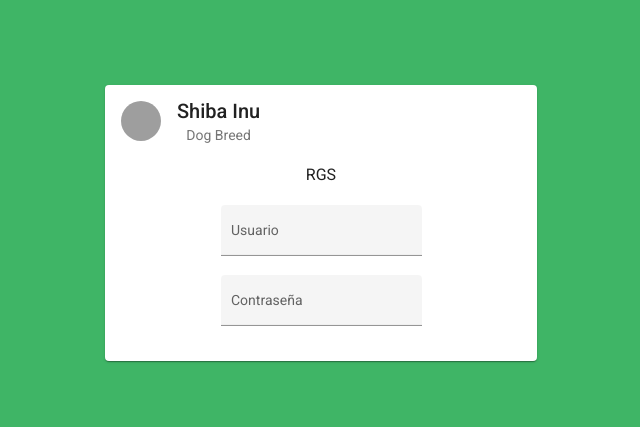
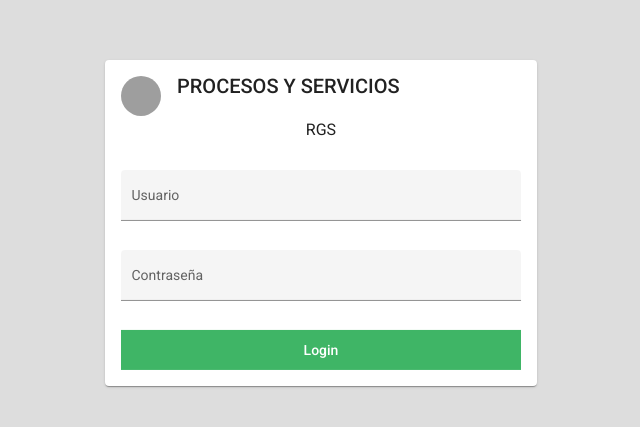
Before and after one commit to Jeimmy09/Glosas-Sanitas, an Angular app: page / in a window 1280 px wide. Shown: the part 177-604 px from the top of the page, without its empty margins (319-959 px from the left). Built offline with nearby package versions, Linux system fonts and the light colour scheme; grey boxes are pictures that could not be loaded.

Commit message:
Se inserto boton Login, y se le dio estilo.

```diff
--- a/src/app/login/login.component.html
+++ b/src/app/login/login.component.html
@@ -1,22 +1,22 @@
 <div class="center-content">
     <mat-card class= "example-card">
       <mat-card-header>
-        <div mat-card-avatar class="example-header-image"></div>
-        <mat-card-title>Shiba Inu</mat-card-title>
-        <mat-card-subtitle>Dog Breed</mat-card-subtitle>
+        <div mat-card-avatar class="PYS-image"></div>
+        <mat-card-title>PROCESOS Y SERVICIOS</mat-card-title>
       </mat-card-header>
         <mat-card-content>
           <h3>RGS</h3>
-          <form class="example-form">
+          <form class="Login_RGS">
             <mat-form-field class="example-full-width" appearance="fill">
               <mat-label>Usuario</mat-label>
               <input type="Usuario" matInput placeholder="Usuario" value="">
             </mat-form-field>
-
-            <mat-form-field class="example-full-width" appearance="fill">
+              <mat-form-field class="example-full-width" appearance="fill">
               <mat-label>Contraseña</mat-label>
               <input type="Contraseña" matInput placeholder="Contraseña">
             </mat-form-field>
+
+            <button class= "mat-button" mat-button color="primary">Login</button>
           </form>
       </mat-card-content>
     </mat-card>
--- a/src/app/login/login.component.scss
+++ b/src/app/login/login.component.scss
@@ -1,21 +1,35 @@
 .example-card {
     max-width: 400px;
-  }
-
-  .example-header-image {
-    background-image: url('https://material.angular.io/assets/img/examples/shiba1.jpg');
-    background-size: cover;
-
-  }
-  .center-content {
-  text-align:-webkit-center;
-  }
-  .mat-card {
+}
+.PYS-image {
+    background-image: url('https://onx.la/a3467');
+    background-size: cover
+}
+.center-content {
+  text-align:-webkit-center
+}
+.mat-card {
     background: #fff;
     color: rgba(0,0,0,.87);
     position: absolute;
     top: 50%;
     left: 50%;
-    transform: translate(-50%, -50%);
-
+    transform: translate(-50%, -50%)
 }
+.example-form {
+  min-width: 150px;
+  max-width: 500px;
+  width: 100%
+}
+.example-full-width {
+  margin-top: 10px;
+  width: 100%
+}
+.mat-button {
+  margin-top: 10px;
+  width: 100%;
+  color: white;
+  height: 40px;
+  background-color: #3fb566;
+  border: 0px;
+}
--- a/src/index.html
+++ b/src/index.html
@@ -10,7 +10,7 @@
   <link href="https://fonts.googleapis.com/css2?family=Roboto:wght@300;400;500&display=swap" rel="stylesheet">
   <link href="https://fonts.googleapis.com/icon?family=Material+Icons" rel="stylesheet">
 </head>
-<body class="mat-typography" style="background-color: #3fb566;">
+<body class="mat-typography" style="background-color: #ddd";>
   <app-root></app-root>
 </body>
 </html>
```
